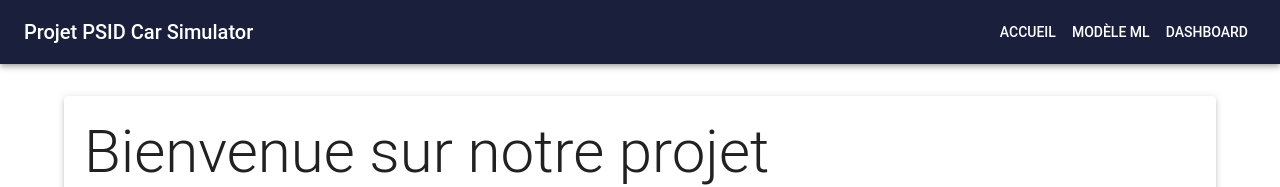
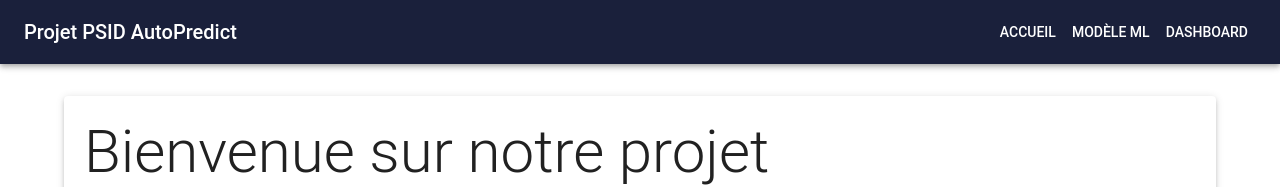
Before and after one commit to Mahokii/PSID_Autopredict, a React (Create React App) app in the folder frontend/: page / in a window 1280 px wide. Shown: the top 187 px of the page. Built offline with nearby package versions, Linux system fonts and the light colour scheme.

Commit message:
Changement titre
Changement titre

```diff
--- a/frontend/src/components/common/Header.js
+++ b/frontend/src/components/common/Header.js
@@ -7,7 +7,7 @@ const Header = () => {
     <AppBar position="static">
       <Toolbar>
         <Typography variant="h6" component={Link} to="/" style={{ textDecoration: 'none', color: 'white' }}>
-          Projet PSID Car Simulator
+          Projet PSID AutoPredict
         </Typography>
         <div style={{ flexGrow: 1 }} />
         <Button color="inherit" component={Link} to="/">Accueil</Button>
```
